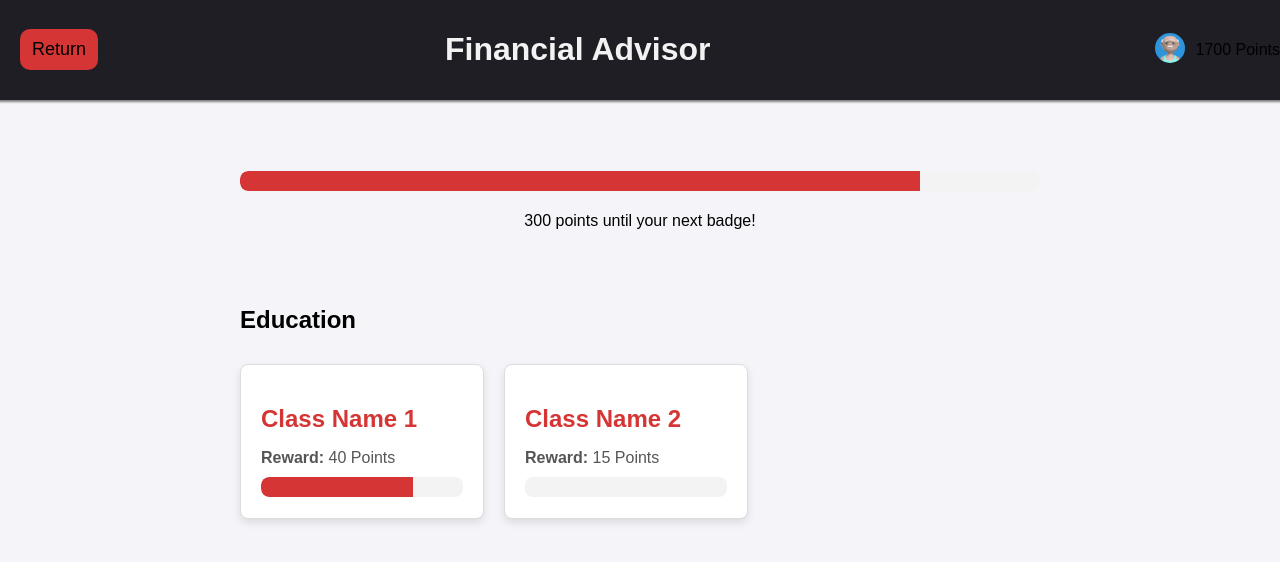
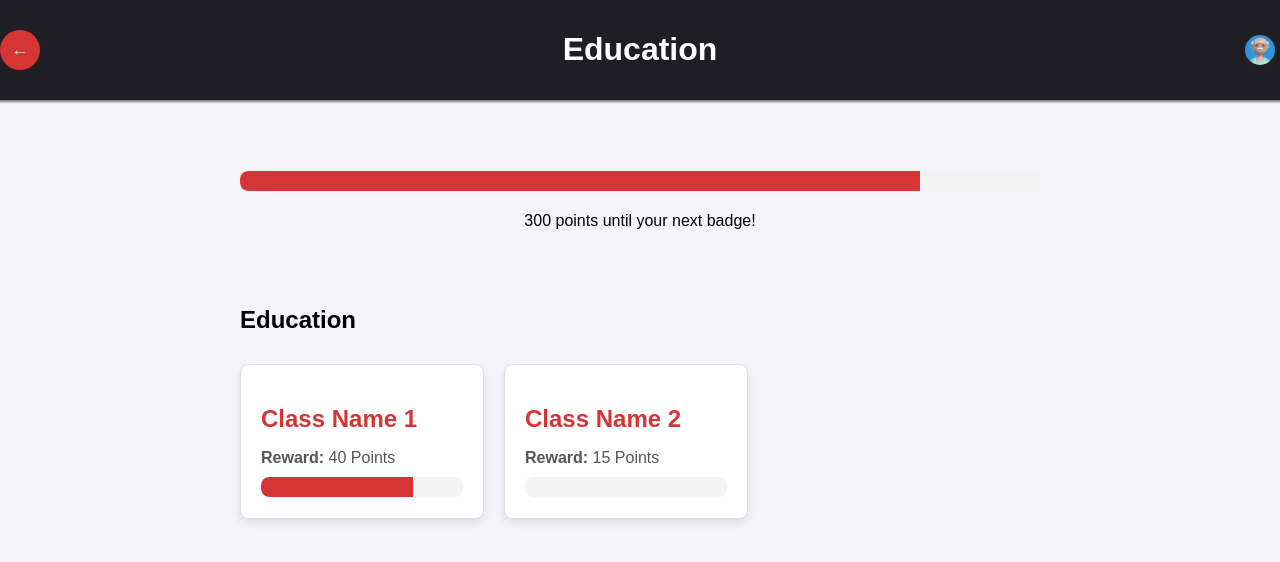
Before and after one commit to codyaj/WestpacHackathon, a plain HTML site: page education.html in a window 1280 px wide. Drawn offline with Linux system fonts and the light colour scheme.

Commit message:
design changes

```diff
--- a/css/education.css
+++ b/css/education.css
@@ -21,43 +21,39 @@ body {
     justify-content: space-between;
     align-items: center;
     background-color: #1E1E24;
+    color: white;
     padding: 10px 20px;
     box-shadow: 0 4px 2px -2px gray;
     margin-bottom: 4%;
 }
 
-.nav-bar h1 {
+.nav-bar a {
     color: #f2f2f2;
-    text-align: center;
-    flex-grow: 1;
+    text-decoration: none;
+    font-size: 17px;
+    display: flex;
+    align-items: center;
+    justify-content: center;
+    width: 40px; /* Ensures the buttons are circular */
+    height: 40px; /* Ensures the buttons are circular */
+    border-radius: 50%; /* Makes the buttons circular */
+    transition: background-color 0.3s ease;
+}
+
+.nav-bar a:hover {
+    background-color: #ddd;
+    color: black;
 }
 
 .return-button {
-    color: black;
-    text-decoration: none;
-    font-size: 18px;
     background-color: #d53535;
-    padding: 10px 12px;
-    border-radius: 10px;
-    position: absolute;
-    left: 20px;
-}
-
-.return-button:hover {
-    color: #cecece;
-    background-color: #a22929;
-}
-
-.profile {
-    display: flex;
-    align-items: center;
+    font-size: 32px; /* Increase font size for the arrow */
 }
 
 .profile-button img {
-    width: 30px;
+    width: 30px; /* Adjust the size of the profile icon */
     height: 30px;
     border-radius: 50%;
-    margin-right: 10px;
 }
 
 /* Points bar container styles */
--- a/education.html
+++ b/education.html
@@ -10,12 +10,9 @@
 </head>
 <body>
     <div class="nav-bar">
-        <a href="home.html" class="return-button">Return</a>
-        <h1>Financial Advisor</h1>
-        <div class="profile">
-            <a href="profile.html" class="profile-button"><img src="img/pfp.jpg" alt="Profile"></a>
-            <p class="points-display"></p>
-        </div>
+        <a href="home.html" class="return-button">&#8592;</a>
+        <h1>Education</h1>
+        <a href="profile.html" class="profile-button"><img src="img/pfp.jpg" alt="Profile"></a>
     </div>
     <div class="points-bar-container">
         <progress id="pointsBar" max="2000" value=""></progress>
```
